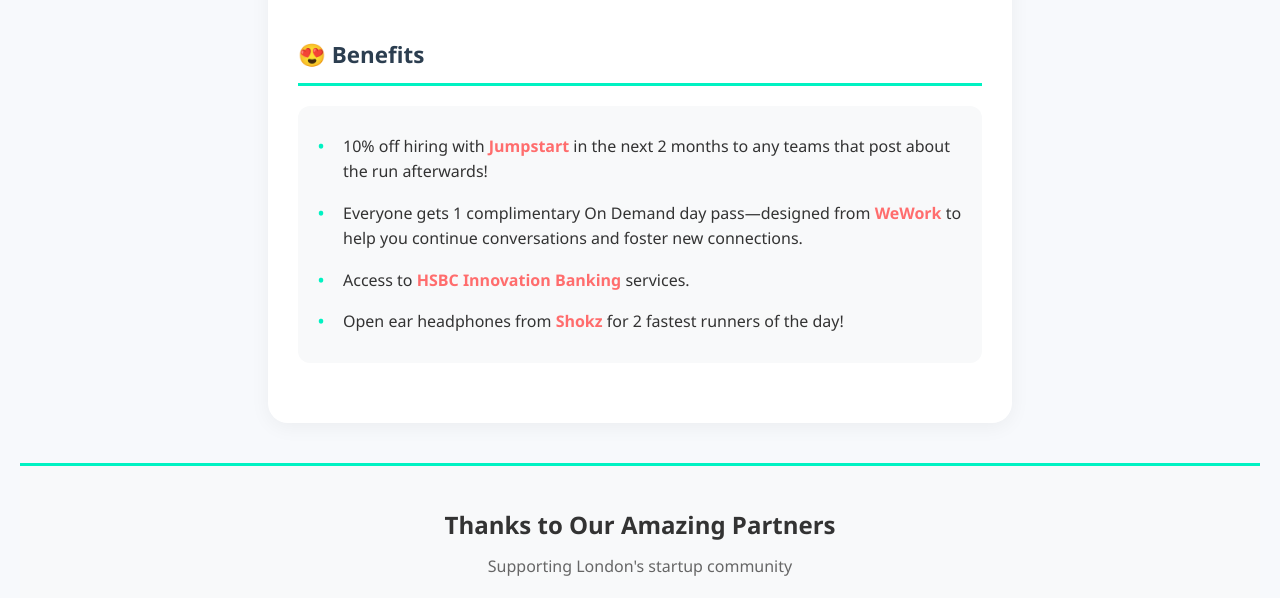
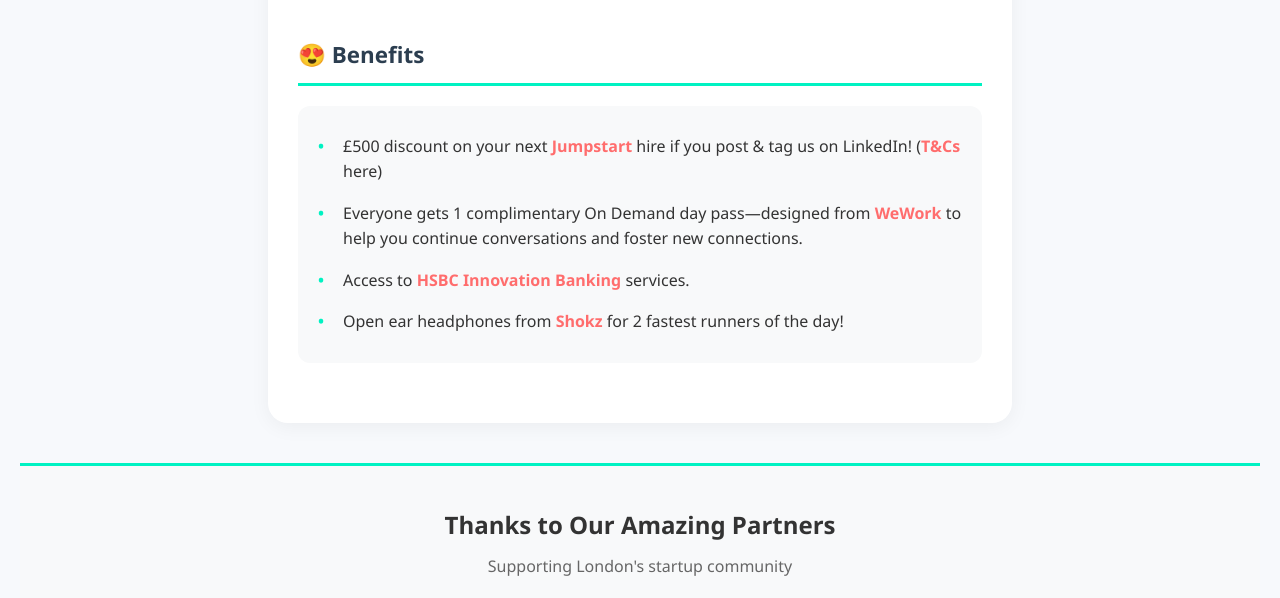
Before and after one commit to jsuk-community/js5k2025, a plain HTML site: page index.html in a window 1280 px wide. Shown: the part 5124-5722 px from the top of the page. Drawn offline with Linux system fonts and the light colour scheme.

Commit message:
Update index.html - add T&C

```diff
--- a/index.html
+++ b/index.html
@@ -280,7 +280,7 @@
                     <h2 class="section-title">😍 Benefits</h2>
                     <div class="course-info">
                         <ul>
-                            <li>10% off hiring with <a href="https://www.jumpstart-uk.com/for-startups/" target="_blank">Jumpstart</a> in the next 2 months to any teams that post about the run afterwards!</li>
+                            <li>£500 discount on your next <a href="https://www.jumpstart-uk.com/for-startups/" target="_blank">Jumpstart</a> hire if you post & tag us on LinkedIn! (<a href="https://jumpstart-alumni.notion.site/The-BIG-Startup-5K-Hiring-Discount-1f8b8f57dd848046966dc3571e5d418e" target="_blank">T&Cs</a> here)</li>
                             <li>Everyone gets 1 complimentary On Demand day pass—designed from <a href="https://www.wework.com/en-GB" target="_blank" >WeWork</a> to help you continue conversations and foster new connections.</li>
                             <li>Access to <a href="https://www.hsbcinnovationbanking.com" target="_blank">HSBC Innovation Banking</a> services.</li>
                             <li>Open ear headphones from <a href="https://shokz.com" target="_blank">Shokz</a> for 2 fastest runners of the day!</li>
```
